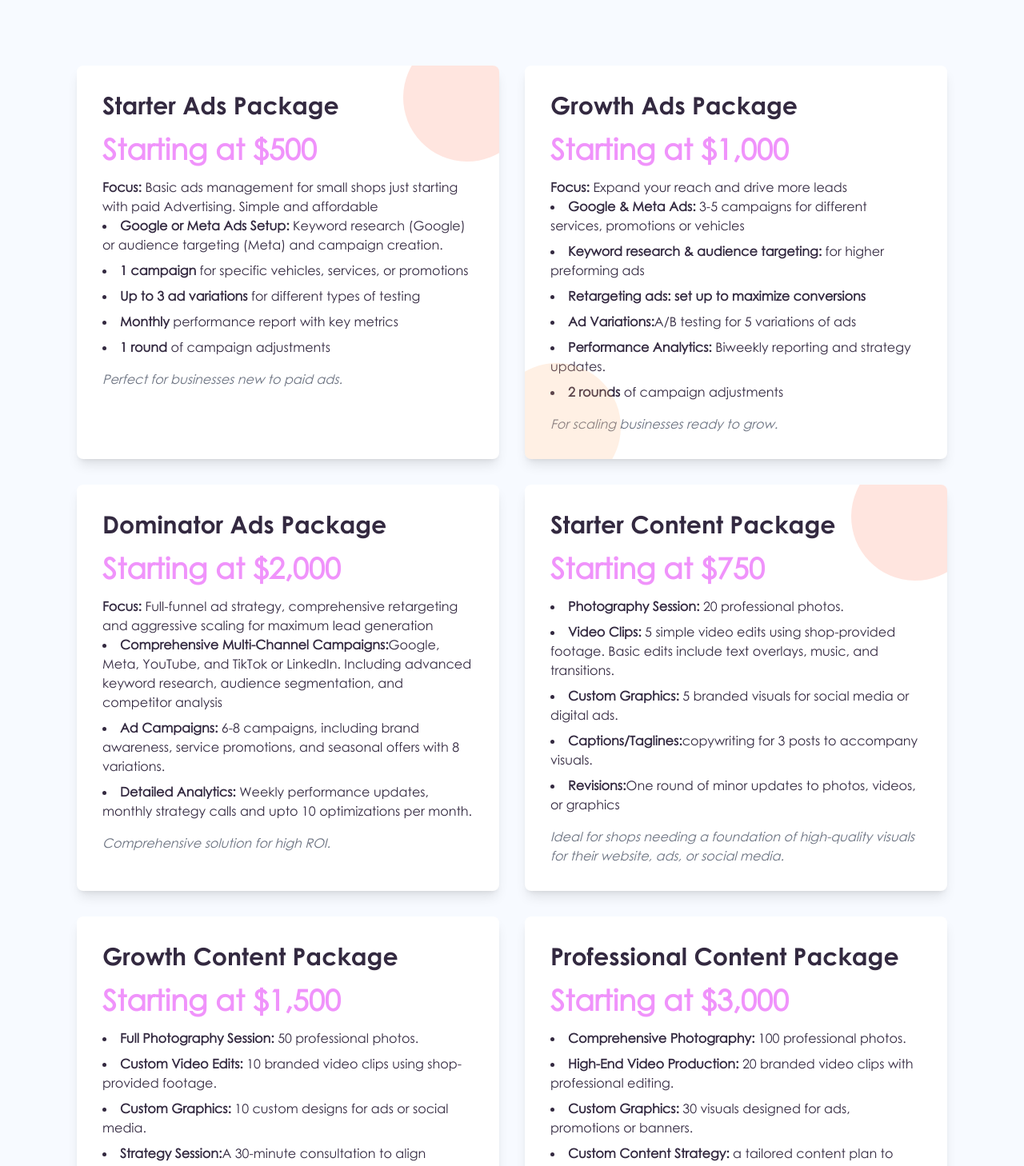
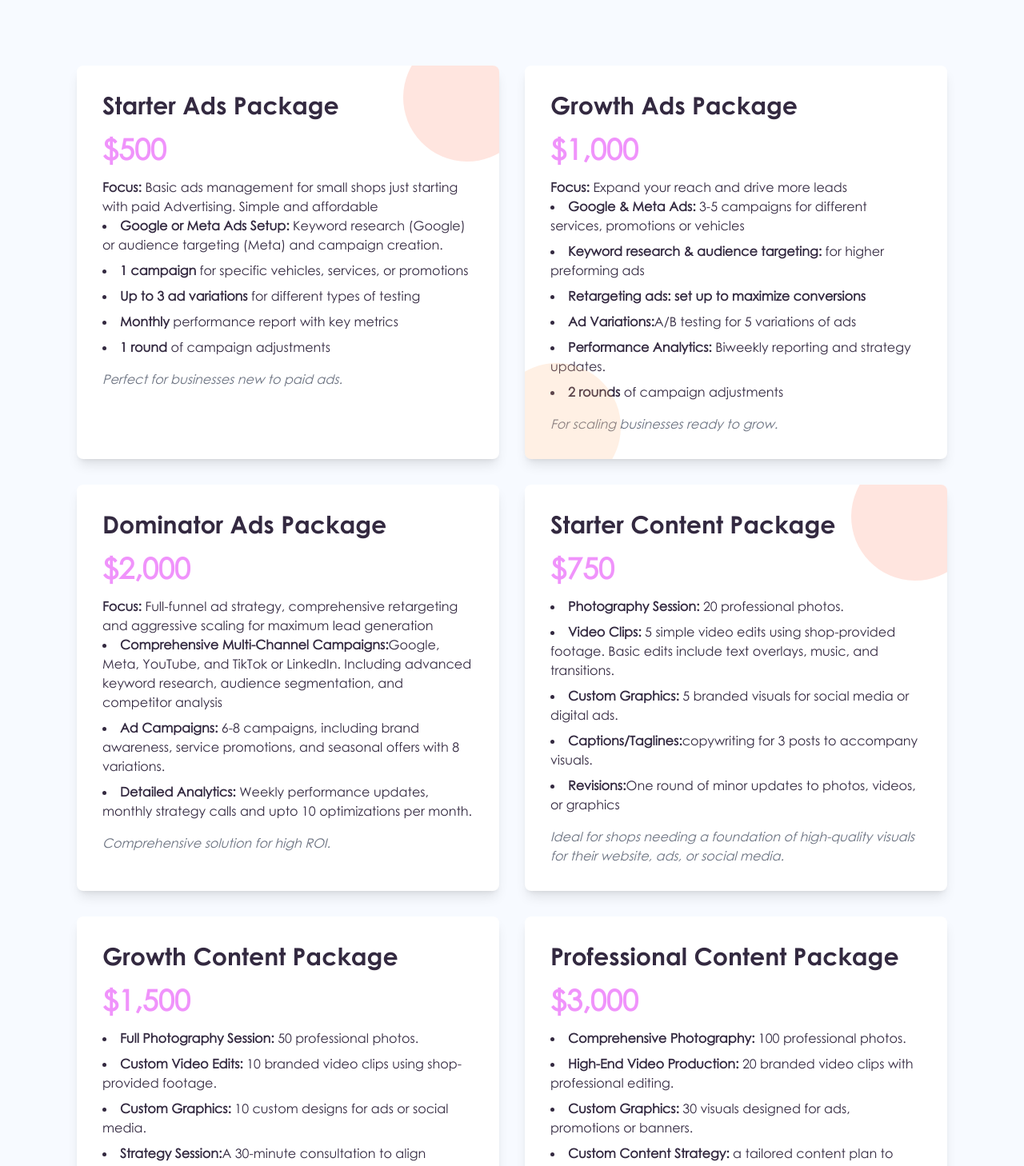
Before and after one commit to StormyMeadowlark/stormy-meadowlark, a React (Vite) app: page /services/paid-ads in a window 1280 px wide. Shown: the part 4015-5473 px from the top of the page at 80% size. Built offline with nearby package versions, Linux system fonts and the light colour scheme; what quill-image-resize-module-react would draw is missing.

Commit message:
fixing some minor tweaks in the copywiritng

```diff
--- a/src/pages/InitialCreationBundles.jsx
+++ b/src/pages/InitialCreationBundles.jsx
@@ -215,7 +215,7 @@ const InitialCreationBundles = () => (
 
     <div className="absolute -top-10 -right-10 w-40 h-40 bg-primary rounded-full opacity-20 transform rotate-12"></div>
     <h2 className="text-3xl font-gothic-bold mb-4">Starter Ads Package</h2>
-    <p className="text-4xl font-extrabold mb-4 text-accent">Starting at $500</p>
+    <p className="text-4xl font-extrabold mb-4 text-accent">$500</p>
     <p><b>Focus:</b> Basic ads management for small shops just starting with paid Advertising. Simple and affordable</p>
     <ul className="text-left list-disc list-inside mb-4 space-y-2">
       <li><b>Google or Meta Ads Setup:</b> Keyword research (Google) or audience targeting (Meta) and campaign creation.</li>
@@ -233,7 +233,7 @@ const InitialCreationBundles = () => (
   >
     <div className="absolute -bottom-10 -left-10 w-40 h-40 bg-secondary rounded-full opacity-20 transform rotate-12"></div>
     <h2 className="text-3xl font-gothic-bold mb-4">Growth Ads Package</h2>
-    <p className="text-4xl font-extrabold mb-4 text-accent">Starting at $1,000</p>
+    <p className="text-4xl font-extrabold mb-4 text-accent">$1,000</p>
     <p><b>Focus:</b> Expand your reach and drive more leads</p>
     <ul className="text-left list-disc list-inside mb-4 space-y-2">
       <li><b>Google & Meta Ads:</b> 3-5 campaigns for different services, promotions or vehicles</li>
@@ -252,7 +252,7 @@ const InitialCreationBundles = () => (
   >
     <div className="absolute -top-10 -right-10 w-40 h-40 bg-tertiary rounded-full opacity-20 transform rotate-12"></div>
     <h2 className="text-3xl font-gothic-bold mb-4">Dominator Ads Package</h2>
-    <p className="text-4xl font-extrabold mb-4 text-accent">Starting at $2,000</p>
+    <p className="text-4xl font-extrabold mb-4 text-accent">$2,000</p>
     <p><b>Focus:</b> Full-funnel ad strategy, comprehensive retargeting and aggressive scaling for maximum lead generation</p>
     <ul className="text-left list-disc list-inside mb-4 space-y-2">
       <li><b>Comprehensive Multi-Channel Campaigns:</b>Google, Meta, YouTube, and TikTok or LinkedIn. Including advanced keyword research, audience segmentation, and competitor analysis</li>
@@ -269,7 +269,7 @@ const InitialCreationBundles = () => (
   >
     <div className="absolute -top-10 -right-10 w-40 h-40 bg-primary rounded-full opacity-20 transform rotate-12"></div>
     <h2 className="text-3xl font-gothic-bold mb-4">Starter Content Package</h2>
-    <p className="text-4xl font-extrabold mb-4 text-accent">Starting at $750</p>
+    <p className="text-4xl font-extrabold mb-4 text-accent">$750</p>
     <ul className="text-left list-disc list-inside mb-4 space-y-2">
       <li><b>Photography Session:</b> 20 professional photos.</li>
       <li><b>Video Clips:</b> 5 simple video edits using shop-provided footage. Basic edits include text overlays, music, and transitions.</li>
@@ -286,7 +286,7 @@ const InitialCreationBundles = () => (
   >
     <div className="absolute -bottom-10 -left-10 w-40 h-40 bg-secondary rounded-full opacity-20 transform rotate-12"></div>
     <h2 className="text-3xl font-gothic-bold mb-4">Growth Content Package</h2>
-    <p className="text-4xl font-extrabold mb-4 text-accent">Starting at $1,500</p>
+    <p className="text-4xl font-extrabold mb-4 text-accent">$1,500</p>
     <ul className="text-left list-disc list-inside mb-4 space-y-2">
       <li><b>Full Photography Session:</b> 50 professional photos.</li>
       <li><b>Custom Video Edits:</b> 10 branded video clips using shop-provided footage.</li>
@@ -303,7 +303,7 @@ const InitialCreationBundles = () => (
   >
     <div className="absolute -top-10 -right-10 w-40 h-40 bg-tertiary rounded-full opacity-20 transform rotate-12"></div>
     <h2 className="text-3xl font-gothic-bold mb-4">Professional Content Package</h2>
-    <p className="text-4xl font-extrabold mb-4 text-accent">Starting at $3,000</p>
+    <p className="text-4xl font-extrabold mb-4 text-accent">$3,000</p>
     <ul className="text-left list-disc list-inside mb-4 space-y-2">
       <li><b>Comprehensive Photography:</b> 100 professional photos.</li>
       <li><b>High-End Video Production:</b> 20 branded video clips with professional editing.</li>
--- a/src/pages/OngoingPackages.jsx
+++ b/src/pages/OngoingPackages.jsx
@@ -502,7 +502,7 @@ const OngoingPackages = () => (
           <h3 className="text-2xl font-bold text-accent mb-4">
             Brand Refresh Package
           </h3>
-          <p className="text-3xl font-extrabold mb-4 text-accent">$2,000+</p>
+          <p className="text-3xl font-extrabold mb-4 text-accent">$2,000</p>
           <ul className="list-disc list-inside text-left mb-4">
             <li>Everything in the Local Brand Optimization Package.</li>
             <li>
@@ -528,7 +528,7 @@ const OngoingPackages = () => (
           <h3 className="text-2xl font-bold text-accent mb-4">
             Strategic Brand Alignment
           </h3>
-          <p className="text-3xl font-extrabold mb-4 text-accent">$3,500+</p>
+          <p className="text-3xl font-extrabold mb-4 text-accent">$3,500</p>
           <ul className="list-disc list-inside text-left mb-4">
             <li>Everything in the Brand Refresh Package.</li>
             <li>
```
